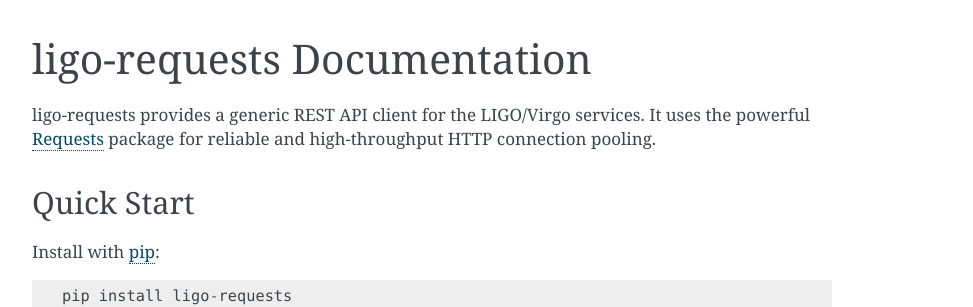
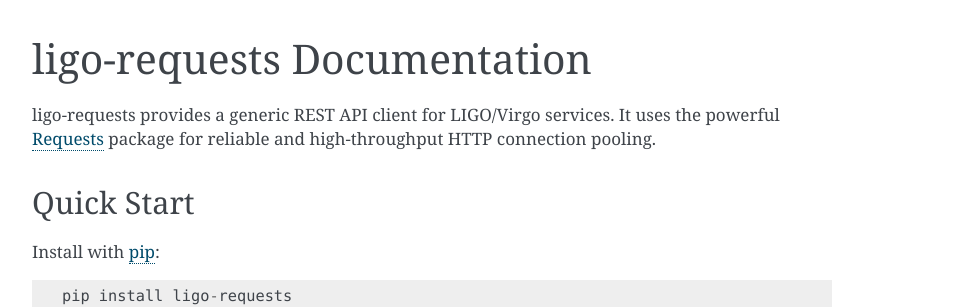
Before and after one commit to lpsinger/requests-gracedb, a Sphinx documentation site: the page built from docs/index.rst, in a window 1280 px wide. Shown: the top 307 px of the page, without its empty margins (168-1141 px from the left). Built offline with Sphinx 7.4.7, drawn with Linux system fonts in a browser that asks for light colours.

Commit message:
Fix typo

```diff
--- a/docs/index.rst
+++ b/docs/index.rst
@@ -1,8 +1,8 @@
 ligo-requests Documentation
 ===========================
 
-ligo-requests provides a generic REST API client for the LIGO/Virgo services.
-It uses the powerful `Requests`_ package for reliable and high-throughput HTTP
+ligo-requests provides a generic REST API client for LIGO/Virgo services. It
+uses the powerful `Requests`_ package for reliable and high-throughput HTTP
 connection pooling.
 
 Quick Start
--- a/setup.cfg
+++ b/setup.cfg
@@ -22,7 +22,7 @@ license = GPL-2+
 license_file = LICENSE.rst
 author = Leo Singer
 author_email = leo.singer@ligo.org
-description = generic connection pooling HTTP client for the LIGO/Virgo services
+description = generic connection pooling HTTP client for LIGO/Virgo services
 long_description = file:README.md
 long_description_content_type = text/markdown
 url = https://git.ligo.org/emfollow/ligo-requests
```
Also changed, not shown: README.md (+2 -2 lines).
